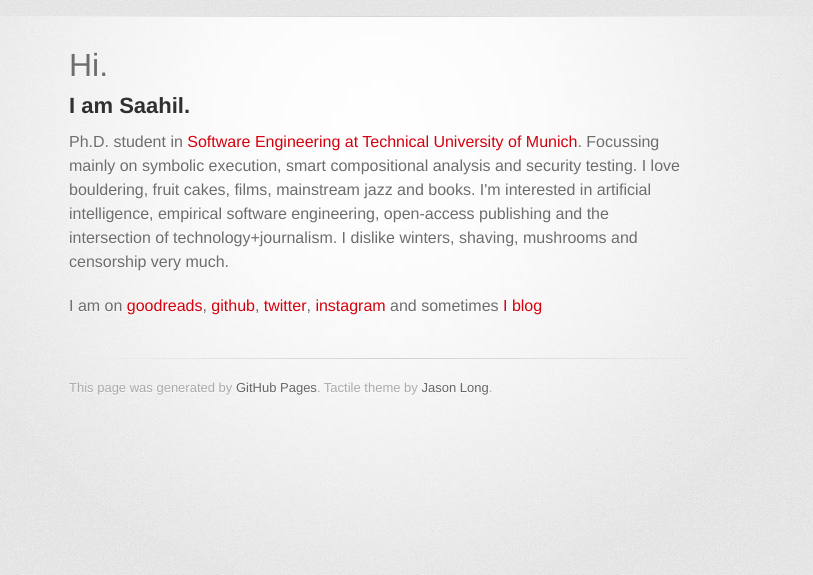
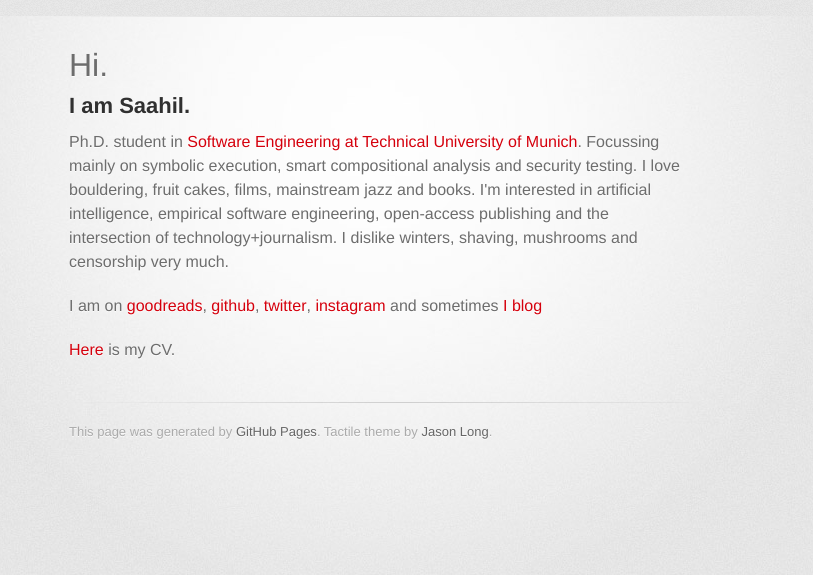
Before and after one commit to saahil/saahil.github.io, a Jekyll site: the page index.html, which Jekyll copies as it is, in a window 1280 px wide. Shown: the top 575 px of the page, without its empty margins (261-1074 px from the left). Built offline with Jekyll 4.4.1, drawn with Linux system fonts in a browser that asks for light colours; some web fonts are replaced; Markdown is read by kramdown in place of the engine named in the settings.

Commit message:
adding CV

```diff
--- a/index.html
+++ b/index.html
@@ -29,6 +29,7 @@
 <p>Ph.D. student in <a href='https://www22.in.tum.de/en/people/saahil-ognawala/'>Software Engineering at Technical University of Munich</a>. Focussing mainly on symbolic execution, smart compositional analysis and security testing. I love bouldering, fruit cakes, films, mainstream jazz and books. I'm interested in artificial intelligence, empirical software engineering, open-access publishing and the intersection of technology+journalism. I dislike winters, shaving, mushrooms and censorship very much. </p>
 
 <p>I am on <a href="http://www.goodreads.com/user/show/4789323-saahil-ognawala">goodreads</a>, <a href="http://github.com/saahil">github</a>, <a href="http://twitter.com/saahil">twitter</a>, <a href="http://instagram.com/saahil_in">instagram</a> and sometimes <a href="https://medium.com/@saahil">I blog</a></p>
+<p><a href="files/SaahilOgnawala.pdf">Here</a> is my CV.</p>
         </section>
 
         <footer>
```
Also changed, not shown: 1 other file.
